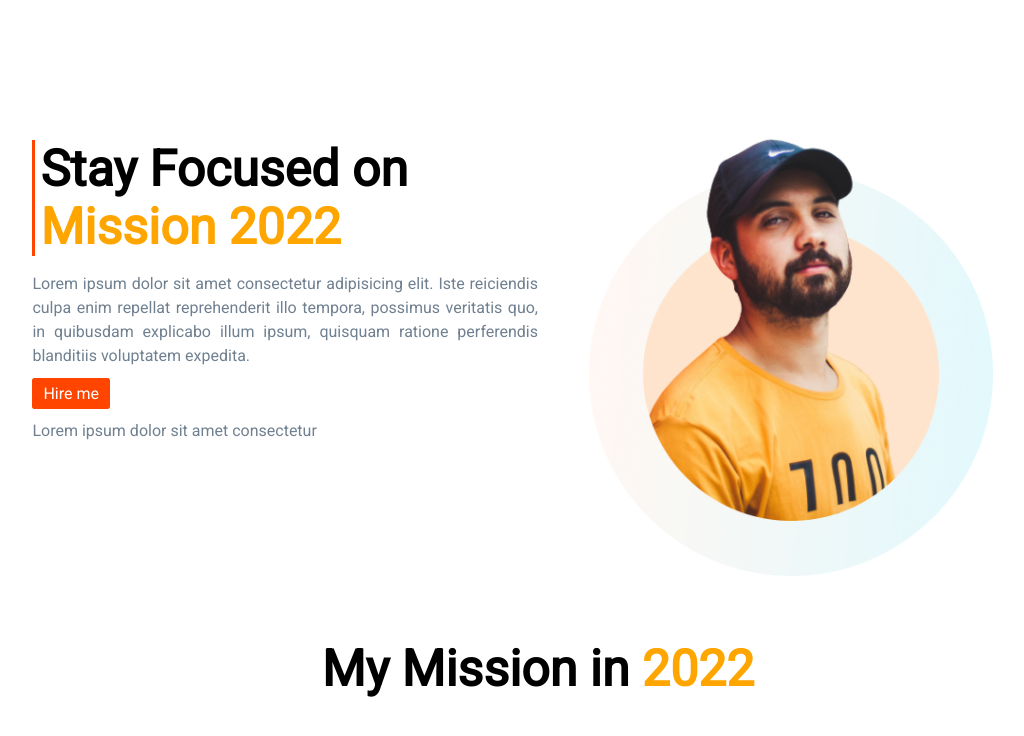
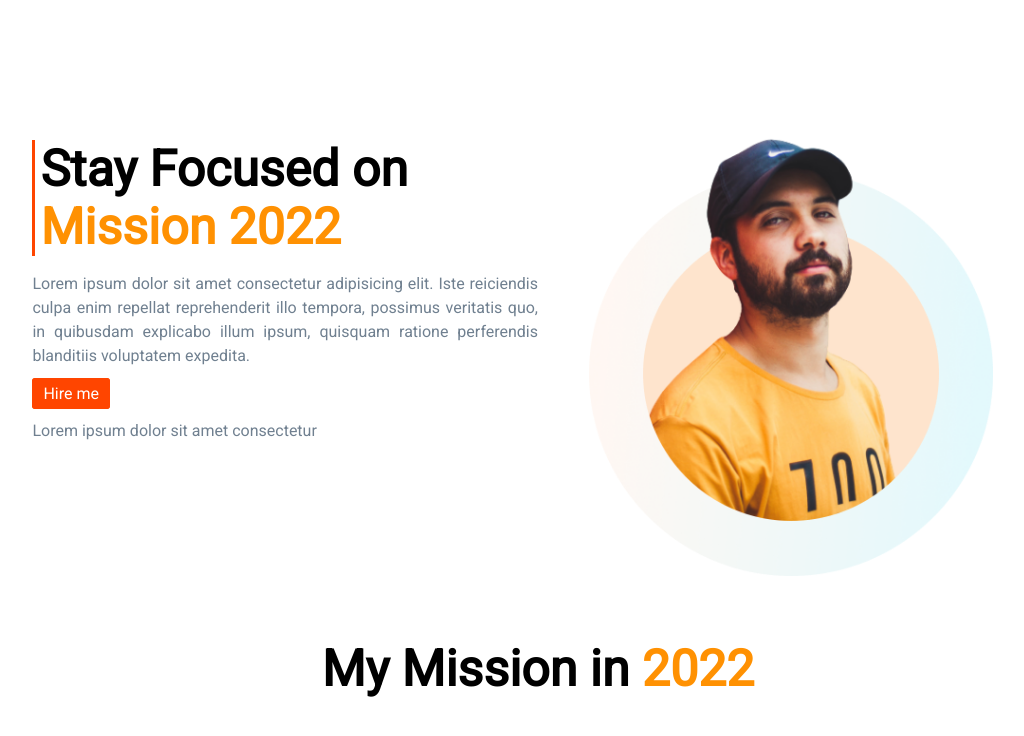
Before and after one commit to saidurrahman179/assaignment-1, a plain HTML site: page index.html in a window 1280 px wide. Shown: the top 736 px of the page, without its empty margins (102-1126 px from the left). Drawn offline with Linux system fonts and the light colour scheme.

Commit message:
color change

```diff
--- a/style.css
+++ b/style.css
@@ -41,7 +41,7 @@ section{
 
 }
 .orange{
-    color: orange;
+    color: rgb(255, 145, 2);
 }
 .faxible{
     display: flex;
```
